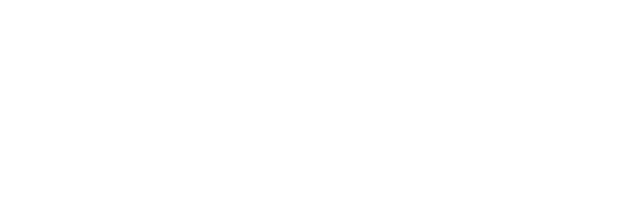
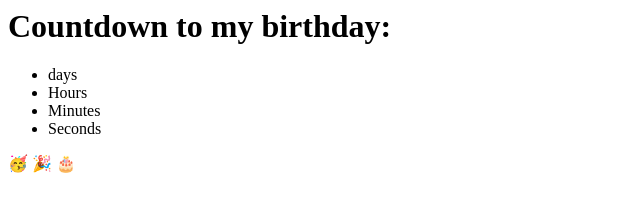
Before and after one commit to ravindu555/timer, a plain HTML site: page index.html in a window 1280 px wide. Shown: the whole page, without its empty margins (0-640 px from the left). Drawn offline with Linux system fonts and the light colour scheme.

Commit message:
Update index.html

```diff
--- a/index.html
+++ b/index.html
@@ -1 +1,18 @@
-<div id="app"></div>
+<div class="container">
+  <h1 id="headline">Countdown to my birthday:</h1>
+  <div id="countdown">
+    <ul>
+      <li><span id="days"></span>days</li>
+      <li><span id="hours"></span>Hours</li>
+      <li><span id="minutes"></span>Minutes</li>
+      <li><span id="seconds"></span>Seconds</li>
+    </ul>
+  </div>
+  <div class="message">
+    <div id="content">
+      <span class="emoji">🥳</span>
+      <span class="emoji">🎉</span>
+      <span class="emoji">🎂</span>
+    </div>
+  </div>
+</div>
```
